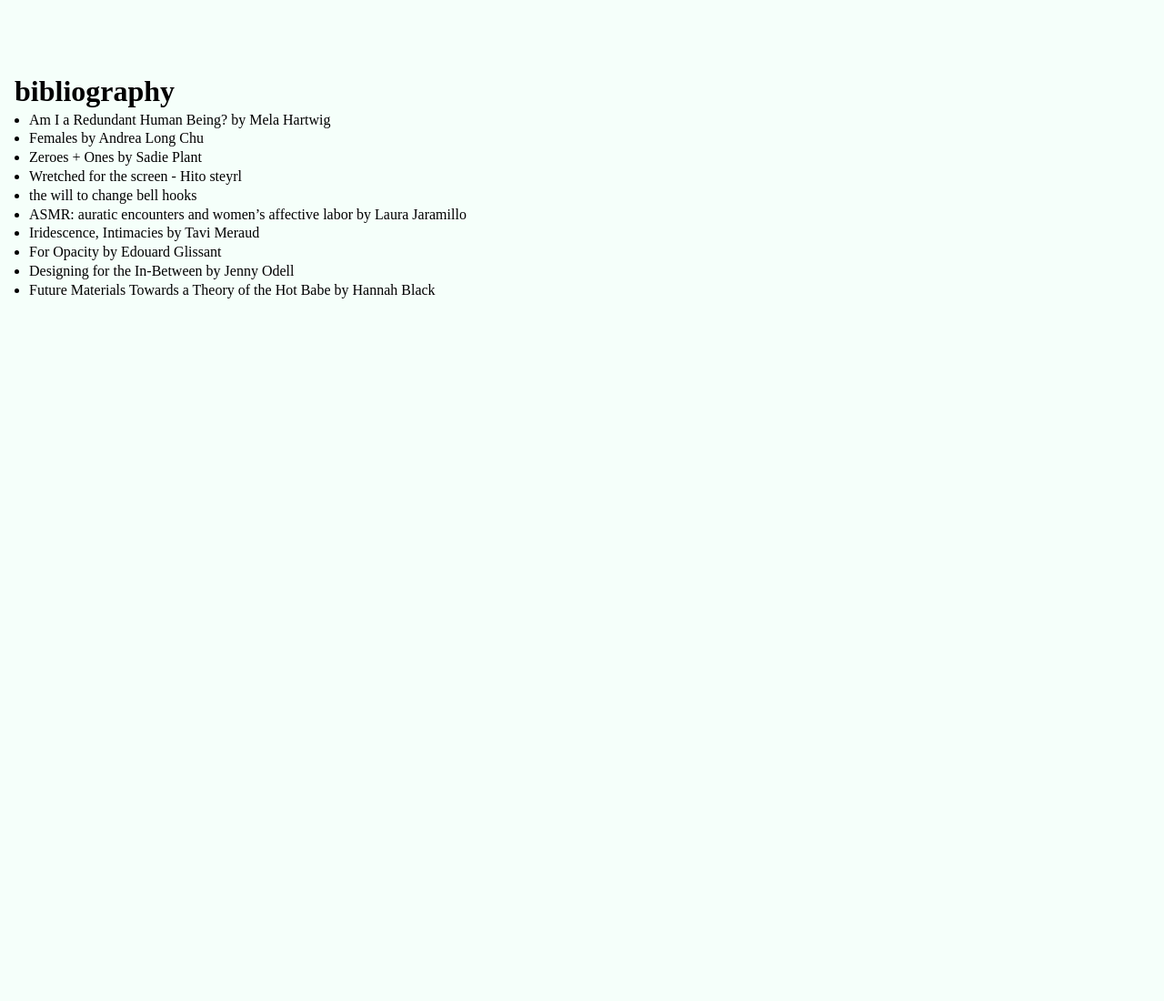
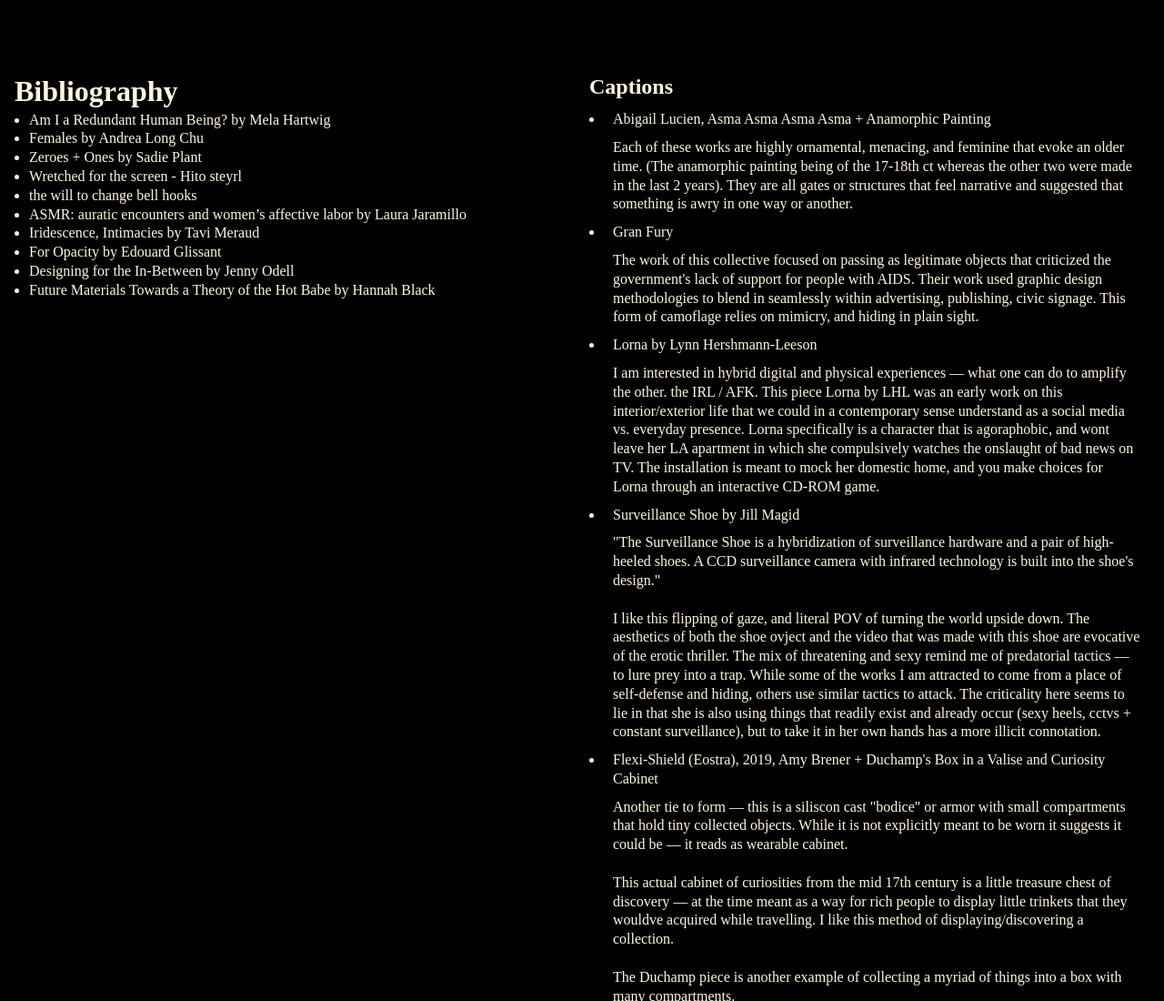
Before and after one commit to rylekich/thesis, a plain HTML site: page index.html in a window 1280 px wide. Shown: the top 1100 px of the page at 91% size. Before the commit the page ends 800 px from the top, so only its background shows below. Drawn offline with Linux system fonts and the light colour scheme; no server answers.

Commit message:
updated html/css

```diff
--- a/index.html
+++ b/index.html
@@ -13,7 +13,7 @@
 
     <main class="pocket" id="arena">
 		<div>
-			<h1>bibliography</h1>
+			<h1>Bibliography</h1>
 			<ul>
 				<li>Am I a Redundant Human Being? by Mela Hartwig</li>
 				<li>Females by Andrea Long Chu</li>
@@ -27,6 +27,97 @@
 				<li>Future Materials Towards a Theory of the Hot Babe by Hannah Black</li>
 			</ul>
 		</div>
+
+		<div>
+			<h2>Captions</h2>
+			<ul>
+
+				<li>
+					<p>Abigail Lucien, Asma Asma Asma Asma + Anamorphic Painting</p>
+					<p>
+						Each of these works are highly ornamental, menacing, and feminine that evoke an older time. (The anamorphic painting being of the 17-18th ct whereas the other two were made in the last 2 years). They are all gates or structures that feel narrative and suggested that something is awry in one way or another.
+					</p>
+				</li>
+
+
+				<li>
+					<p>Gran Fury</p>
+					<p>
+						The work of this collective focused on passing as legitimate objects that criticized the government's lack of support for people with AIDS. Their work used graphic design methodologies to blend in seamlessly within advertising, publishing, civic signage. This form of camoflage relies on mimicry, and hiding in plain sight.
+					</p>
+				</li>
+
+
+				<li>
+					<p> Lorna by Lynn Hershmann-Leeson</p>
+					<p>
+						I am interested in hybrid digital and physical experiences — what one can do to amplify the other. the IRL / AFK. This piece Lorna by LHL was an early work on this interior/exterior life that we could in a contemporary sense understand as a social media vs. everyday presence. Lorna specifically is a character that is agoraphobic, and wont leave her LA apartment in which she compulsively watches the onslaught of bad news on TV. The installation is meant to mock her domestic home, and you make choices for Lorna through an interactive CD-ROM game.
+					</p>
+				</li>
+
+
+
+				<li>
+					<p> Surveillance Shoe by Jill Magid</p>
+					<p>
+						"The Surveillance Shoe is a hybridization of surveillance hardware and a pair of high-heeled shoes. A CCD surveillance camera with infrared technology is built into the shoe's design." <br><br>
+
+						I like this flipping of gaze, and literal POV of turning the world upside down. The aesthetics of both the shoe ovject and the video that was made with this shoe are evocative of the erotic thriller. The mix of threatening and sexy remind me of predatorial tactics — to lure prey into a trap. While some of the works I am attracted to come from a place of self-defense and hiding, others use similar tactics to attack. The criticality here seems to lie in that she is also using things that readily exist and already occur (sexy heels, cctvs + constant surveillance), but to take it in her own hands has a more illicit connotation.
+					</p>
+				</li>
+
+
+				<li>
+					<p> Flexi-Shield (Eostra), 2019, Amy Brener + Duchamp's Box in a Valise and Curiosity Cabinet</p>
+					<p>
+						Another tie to form — this is a siliscon cast "bodice" or armor with small compartments that hold tiny collected objects. While it is not explicitly meant to be worn it suggests it could be — it reads as wearable cabinet. <br><br>
+						This actual cabinet of curiosities from the mid 17th century is a little treasure chest of discovery — at the time meant as a way for rich people to display little trinkets that they wouldve acquired while travelling. I like this method of displaying/discovering a collection. <br><br>
+						The Duchamp piece is another example of collecting a myriad of things into a box with many compartments.
+					</p>
+				</li>
+
+
+				<li>
+					<p>Carmen Winant. My Birth. 2018.</p>
+					<p>
+						My particular interest in this piece is in its formal qualities. It's a diagramatic wall sculpture to physically tie these images together. Its form connotes a mobile, a family tree, a windchime. It is sturdy, confidently built.
+					</p>
+				</li>
+
+
+				<li>
+					<p>Still from Nowhere by Gregg Araki</p>
+					<p>"Described as "Beverly Hills 90210 on acid", the film follows a day in the lives of a group of Los Angeles college students and the strange lives that they lead." This is Rachel True on the phone in her character's room. A hidden image, transparency, and now this method of distraction— camoflage. </p>
+				</li>
+
+				<li>
+					<p>Elspeth Diederix, Transparent Still Life 2002 + Deiopea comb jelly</p>
+					<p>
+						In the same vein of obscurity, being fully transparent — or the performance of being such— is an intriguing form of superficiality and closed-off-ness. There is a general elusiveness of this image. It is a still life of everyday objects: the material, the physics, and the setting in which its placed is what makes it off-putting and seductive. <br><br>
+						This comb jelly is mostly transparent but emits bioluminescent light that can be both used to attract mates or to counterilluminate itself and hide from prey.
+					</p>
+				</li>
+
+
+				<li>
+					<p>Spectogram, "Wikipedia" image hidden in an audio file</p>
+					<p>
+						I've been looking at different ways to hide and obscure information. I'm not interested in cmoplete obfuscation or I wouldnt make things at all — I want them to be accessible through some sort of cipher. This is an image hidden inside of an audio file — this would be accessible when you open the audio file in its appropriate program.
+					</p>
+				</li>
+
+
+				<li>
+					<p>The cardio solaric cyclopad-work from home as you get fit and tan (2004) by Mika Rottenberg</p>
+					<p>The absurdity of the image itself and what it is portraying is what I gravitate towards in this piece. as modern workers, we are expected to multitask but to hide the visual evidence of the toll or chaos it creates. The working as well as visual maintenance here is very visible. </p>
+				</li>
+
+
+
+
+			</ul>
+
+		</div>
     </main>
 
 <script src="arena.js"></script>
--- a/style.css
+++ b/style.css
@@ -6,15 +6,14 @@
 }
 
 html {
-    background-color: mintcream;
-}
+    background-color: black;
+   }
 
 body {
     font-size: 1rem;
     line-height: 1.3;
-    font-family: ISO;
-    background-color: mintcream;
-}
+    background-color: black;
+    color: cornsilk;}
 
 
 
@@ -22,7 +21,7 @@ body {
 main{
     padding: 5em 1em 1em 1em;
     display: grid;
-    grid-template-columns: repeat( auto-fit, minmax(350px, 1fr) );
+    grid-template-columns: repeat( auto-fit, minmax(400px, 1fr) );
     grid-gap: 1em;
 }
 
```
